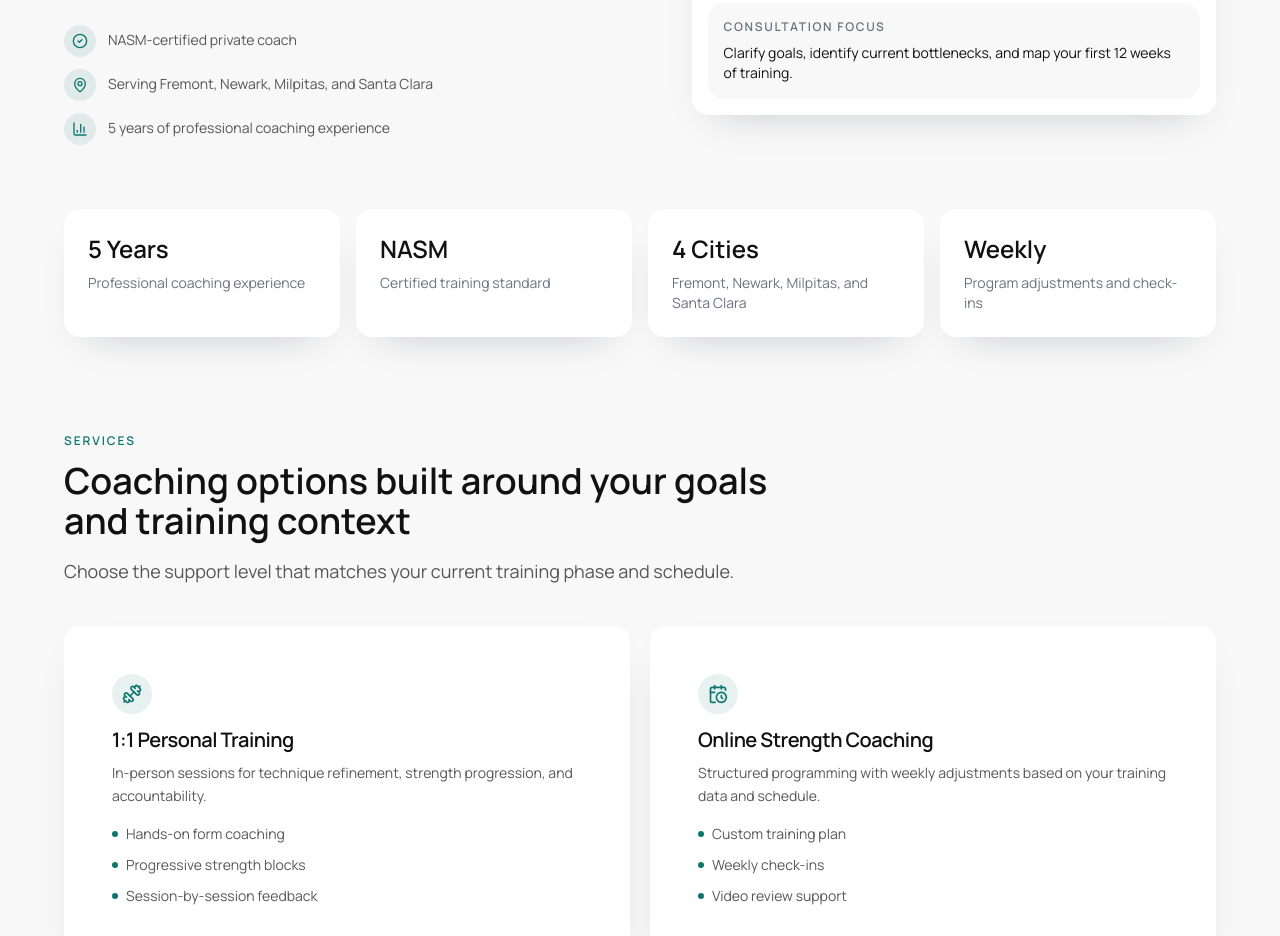
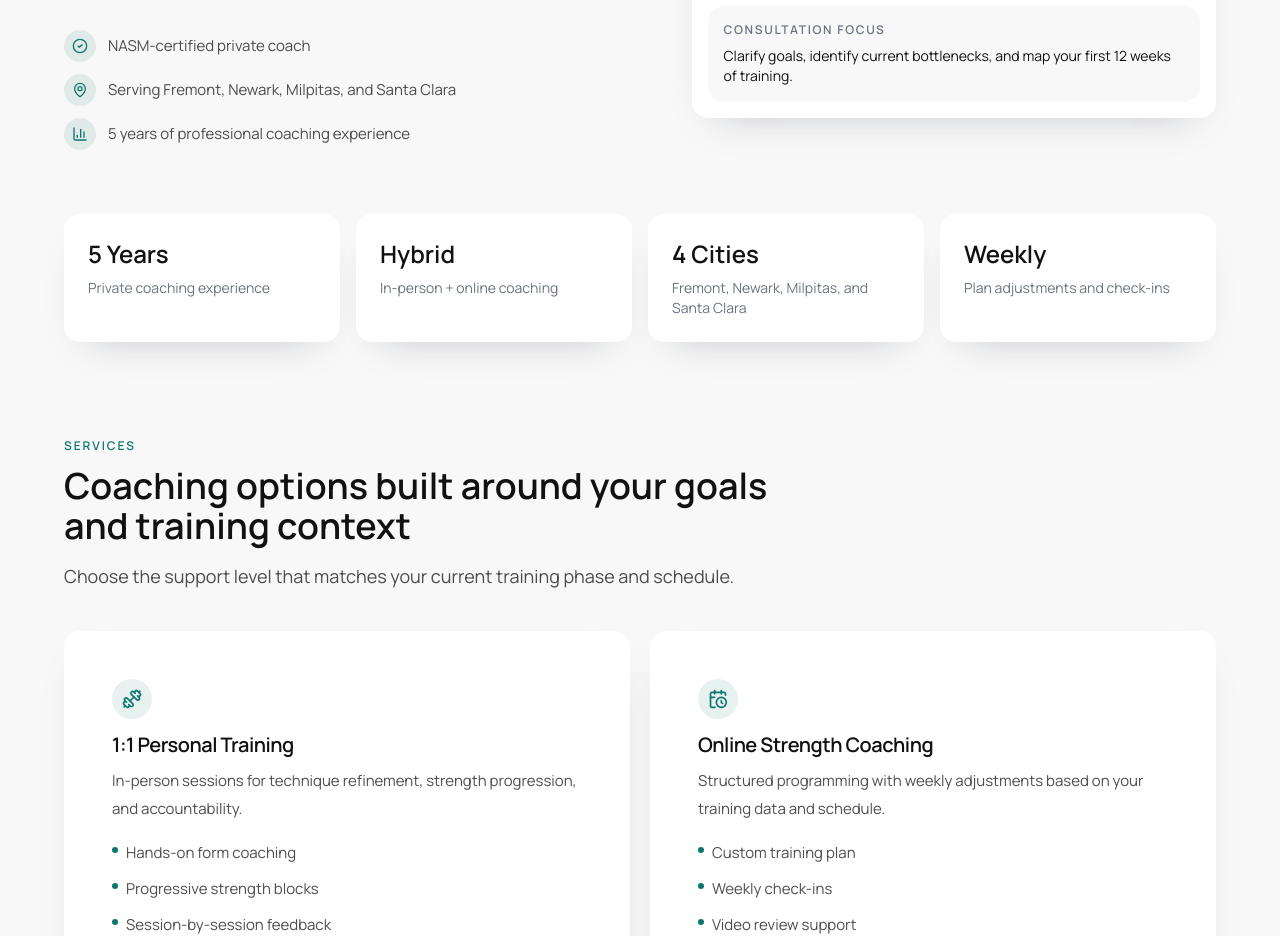
Before and after one commit to tomvothecoder/tomvo.me, a React (Vite) app: page /coach in a window 1280 px wide. Shown: the part 660-1596 px from the top of the page. Built offline with nearby package versions, Linux system fonts and the light colour scheme.

Commit message:
Polish coach readability and conversion micro-proof copy

```diff
--- a/src/components/CoachRedesign/ConsultationFormSection.tsx
+++ b/src/components/CoachRedesign/ConsultationFormSection.tsx
@@ -56,23 +56,23 @@ function ConsultationFormSection() {
           {...(prefersReducedMotion ? {} : revealInView)}
           className="space-y-4"
         >
-          <motion.p variants={fadeInUp} className="text-base leading-relaxed text-muted">
-            This call helps identify your current bottlenecks, timeline, and the
-            right coaching package for your goals.
+          <motion.p variants={fadeInUp} className="text-[15px] leading-7 text-foreground/75">
+            Share your training context and goals, and you will get a clear recommendation on
+            package fit and next steps.
           </motion.p>
 
-          <motion.ul variants={fadeInUp} className="space-y-3 text-sm text-muted">
+          <motion.ul variants={fadeInUp} className="space-y-3 text-[15px] leading-7 text-foreground/75">
             <li className="flex items-center gap-3">
               <Clock3 className="h-4 w-4 text-accent" />
               <span>Typical response time: within 24 hours</span>
             </li>
             <li className="flex items-center gap-3">
               <MapPin className="h-4 w-4 text-accent" />
-              <span>Service area: Fremont, Newark, Milpitas, and Santa Clara</span>
+              <span>In-person: Fremont, Newark, Milpitas, and Santa Clara</span>
             </li>
             <li className="flex items-center gap-3">
               <Phone className="h-4 w-4 text-accent" />
-              <span>Private coaching and structured online support</span>
+              <span>Online coaching available with weekly plan adjustments</span>
             </li>
           </motion.ul>
         </motion.div>
--- a/src/components/CoachRedesign/FAQSection.tsx
+++ b/src/components/CoachRedesign/FAQSection.tsx
@@ -46,14 +46,14 @@ function FAQSection() {
       eyebrow="FAQ"
       title="Questions clients ask before starting"
       description="Everything you need to evaluate fit, format, and next steps."
-      descriptionClassName="text-foreground/70"
+      descriptionClassName="text-foreground/75"
     >
       <motion.div variants={fadeInUp} {...(prefersReducedMotion ? {} : revealInView)}>
         <Accordion type="single" collapsible className="rounded-xl border border-border bg-surface px-5 shadow-soft">
           {faqs.map((faq, index) => (
             <AccordionItem value={`item-${index + 1}`} key={faq.question}>
               <AccordionTrigger>{faq.question}</AccordionTrigger>
-              <AccordionContent className="leading-relaxed text-foreground/70">
+              <AccordionContent className="text-[15px] leading-7 text-foreground/75">
                 {faq.answer}
               </AccordionContent>
             </AccordionItem>
--- a/src/components/CoachRedesign/HeroSection.tsx
+++ b/src/components/CoachRedesign/HeroSection.tsx
@@ -47,7 +47,7 @@ function HeroSection() {
 
           <motion.p
             variants={fadeInUp}
-            className="mt-6 max-w-xl text-lg leading-relaxed text-foreground/70"
+            className="mt-6 max-w-xl text-lg leading-8 text-foreground/75"
           >
             Structured 1:1 training and clear progression for adults who want
             stronger lifts, better movement quality, and sustainable habits.
@@ -67,7 +67,7 @@ function HeroSection() {
 
           <motion.ul variants={fadeInUp} className="mt-8 space-y-3">
             {trustSignals.map(({ icon: Icon, label }) => (
-              <li key={label} className="flex items-center gap-3 text-sm leading-relaxed text-foreground/70">
+              <li key={label} className="flex items-center gap-3 text-[15px] leading-7 text-foreground/75">
                 <span className="inline-flex h-8 w-8 items-center justify-center rounded-full bg-accent/10 text-accent">
                   <Icon className="h-4 w-4" />
                 </span>
--- a/src/components/CoachRedesign/PricingSection.tsx
+++ b/src/components/CoachRedesign/PricingSection.tsx
@@ -52,7 +52,7 @@ function PricingSection() {
       eyebrow="Packages"
       title="Simple coaching packages with clear progression"
       description="Choose the format that best fits your training frequency and performance goals. All packages support in-person or online coaching with flexibility based on individual cases."
-      descriptionClassName="text-foreground/70"
+      descriptionClassName="text-foreground/75"
     >
       <motion.div
         variants={staggerContainer}
@@ -89,14 +89,14 @@ function PricingSection() {
                   <p className="mt-1 text-sm font-medium text-foreground whitespace-nowrap">
                     {plan.cadence}
                   </p>
-                  <p className="mt-3 text-sm leading-relaxed text-foreground/70">
+                  <p className="mt-3 text-[15px] leading-7 text-foreground/75">
                     {plan.focus}
                   </p>
                   <ul className="mt-4 space-y-2.5">
                     {plan.features.map((feature) => (
                       <li
                         key={feature}
-                        className="flex items-center gap-2 text-sm leading-relaxed text-foreground/70"
+                        className="flex items-center gap-2 text-[15px] leading-7 text-foreground/75"
                       >
                         <Check className="h-4 w-4 text-accent" />
                         <span>{feature}</span>
@@ -124,7 +124,7 @@ function PricingSection() {
           );
         })}
       </motion.div>
-      <p className="mt-4 text-sm leading-relaxed text-foreground/70">
+      <p className="mt-4 text-[15px] leading-7 text-foreground/75">
         Plans are adapted to your goals, schedule, and preferred coaching format.
       </p>
     </SectionWrapper>
--- a/src/components/CoachRedesign/ServicesSection.tsx
+++ b/src/components/CoachRedesign/ServicesSection.tsx
@@ -54,7 +54,7 @@ function ServicesSection() {
       eyebrow="Services"
       title="Coaching options built around your goals and training context"
       description="Choose the support level that matches your current training phase and schedule."
-      descriptionClassName="text-foreground/70"
+      descriptionClassName="text-foreground/75"
     >
       <motion.div
         variants={staggerContainer}
@@ -71,10 +71,10 @@ function ServicesSection() {
                     <Icon className="h-5 w-5" />
                   </span>
                   <CardTitle className="mt-3">{service.title}</CardTitle>
-                  <CardDescription className="m-0 mt-2 text-sm leading-relaxed text-foreground/70">
+                  <CardDescription className="m-0 mt-2 text-[15px] leading-7 text-foreground/75">
                     {service.description}
                   </CardDescription>
-                  <ul className="m-0 mt-4 space-y-2 text-sm leading-relaxed text-foreground/70">
+                  <ul className="m-0 mt-4 space-y-2 text-[15px] leading-7 text-foreground/75">
                     {service.points.map((point) => (
                       <li key={point} className="flex items-start gap-2">
                         <span className="mt-2 h-1.5 w-1.5 rounded-full bg-accent" />
--- a/src/components/CoachRedesign/StatsSection.tsx
+++ b/src/components/CoachRedesign/StatsSection.tsx
@@ -5,11 +5,11 @@ import { fadeInUp, staggerContainer } from "components/CoachRedesign/animations"
 const stats = [
   {
     value: "5 Years",
-    label: "Professional coaching experience",
+    label: "Private coaching experience",
   },
   {
-    value: "NASM",
-    label: "Certified training standard",
+    value: "Hybrid",
+    label: "In-person + online coaching",
   },
   {
     value: "4 Cities",
@@ -17,7 +17,7 @@ const stats = [
   },
   {
     value: "Weekly",
-    label: "Program adjustments and check-ins",
+    label: "Plan adjustments and check-ins",
   },
 ];
 
```
Also changed, not shown: 2 other files (tests, documents, lock files or other folders).
